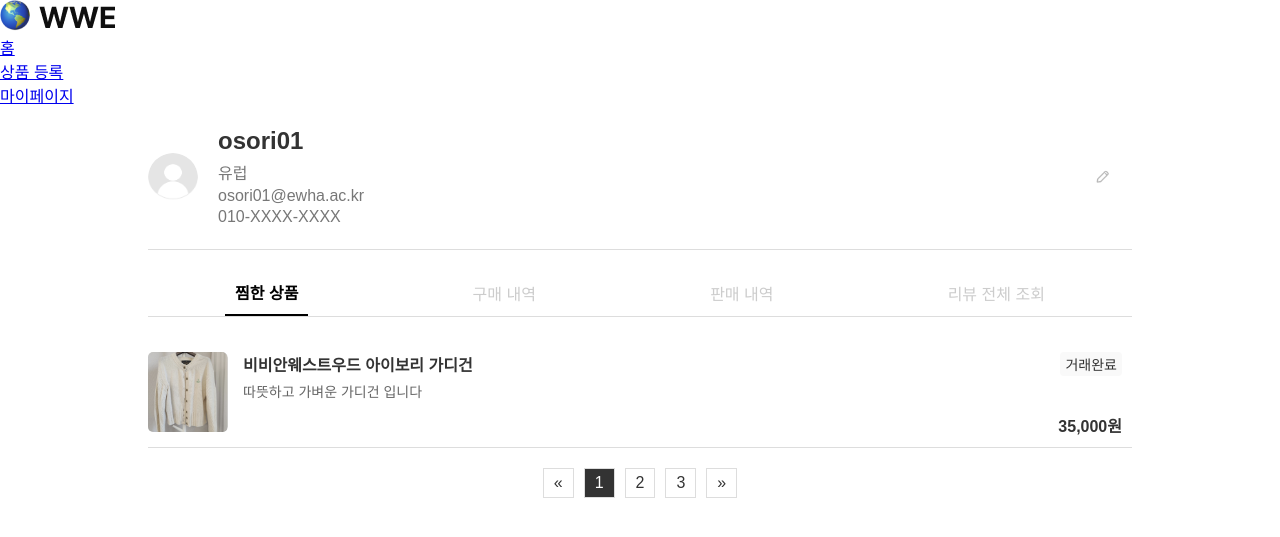
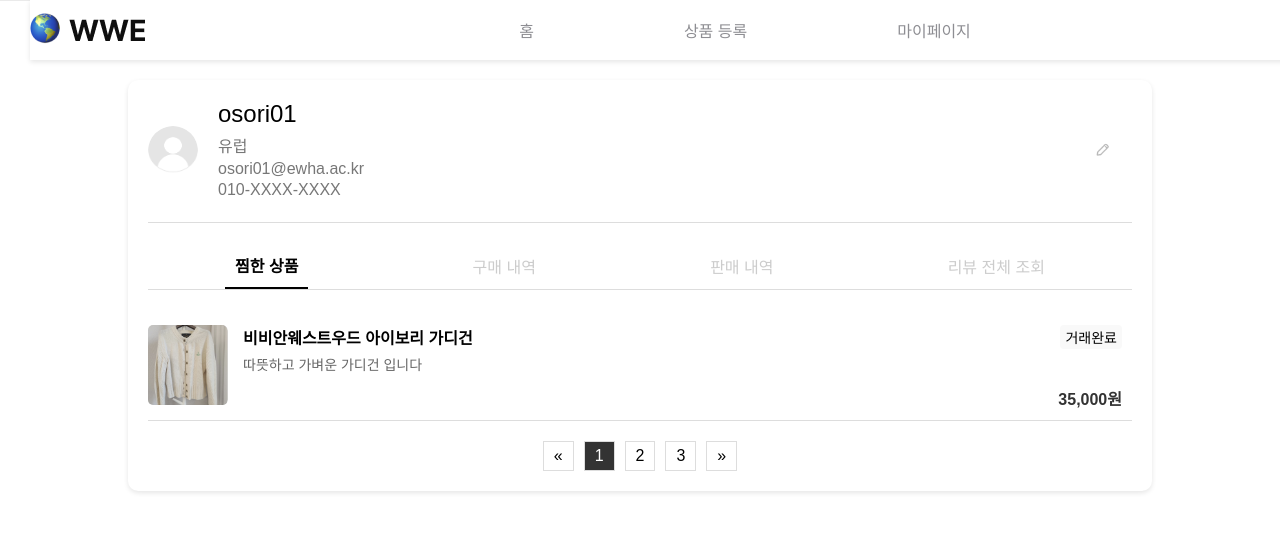
Before and after one commit to doleebest/WWE, a Flask app: page /mypage in a window 1280 px wide. Shown: the top 537 px of the page. Run offline with Flask 3, Linux system fonts and the light colour scheme; some web fonts are replaced.

Commit message:
네비바 수정

```diff
--- a/static/mypage.css
+++ b/static/mypage.css
@@ -4,17 +4,32 @@
     box-sizing: border-box;
 }
 
+header {
+    position: fixed;
+    top: 0;
+    left: 0;
+    width: 100%;
+    height: 60px;
+    background-color: #fff;
+    z-index: 1000;
+    box-shadow: 0 2px 5px rgba(0, 0, 0, 0.1);
+}
+
 body {
-    font-family: Arial, sans-serif;
-    background-color: #ffffff;
-    color: #333;
+    padding-top: 60px;
 }
 
 .profile-container {
+    margin-top: 20px;
     width: 80%;
-    margin: 0 auto;
+    margin: 20px auto;
     padding: 20px;
+    background-color: #fff;
+    border-radius: 10px;
+    box-shadow: 0 2px 5px rgba(0, 0, 0, 0.1);
 }
+
+
 
 .profile-header {
     display: flex;
--- a/templates/mypage.html
+++ b/templates/mypage.html
@@ -2,6 +2,7 @@
 
 {% block head %}
 <title>My Page</title>
+<link rel="stylesheet" href="{{ url_for('static', filename='styles.css') }}">
 <link rel="stylesheet" href="{{ url_for('static', filename='mypage.css') }}">
 {% endblock head %}
 
--- a/templates/writereview.html
+++ b/templates/writereview.html
@@ -1,9 +1,11 @@
 {% extends "header.html" %}
 
 {% block head %}
-<title>Write Review</title>
-<link rel="stylesheet" href="{{ url_for('static', filename='writereview.css') }}">
+<title>My Page</title>
+<link rel="stylesheet" href="{{ url_for('static', filename='styles.css') }}">
+<link rel="stylesheet" href="{{ url_for('static', filename='mypage.css') }}">
 {% endblock head %}
+
 
 {% block main %}
 <div class="review-container">
```
